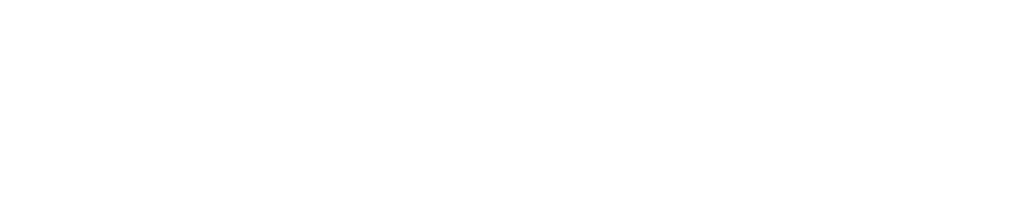
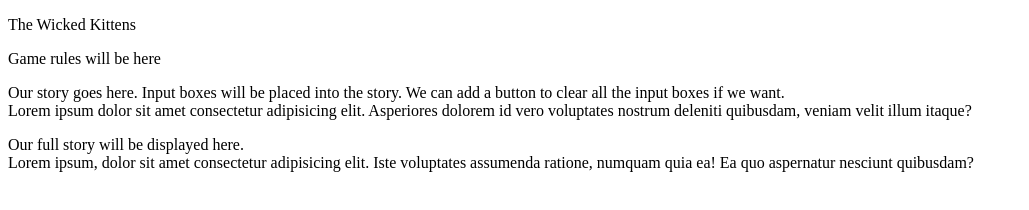
Before and after one commit to Recoded-Spark-Turkey-2022/mad-libs-the-wicked-kittens, a plain HTML site: page index.html in a window 1280 px wide. Shown: the whole page, without its empty margins (0-1029 px from the left). Drawn offline with Linux system fonts and the light colour scheme.

Commit message:
01 | HTML part and story created

```diff
--- a/index.html
+++ b/index.html
@@ -7,10 +7,40 @@
     <link href="style.css" rel="stylesheet" type="text/css" />
   </head>
   <body>
-    <div class='madLibsEdit'>
+    <div class="container-big"> <!-- This container will be flex-column -->
+
+      <nav class="title">
+        <p>
+          The Wicked Kittens
+        </p>
+      </nav>
+
+      <div class="rules">
+        <p>
+          Game rules will be here
+        </p>
+      </div>
+
+      <div class="container-main"> <!-- This container will be flex-row -->
+        <div class='madLibsEdit'>
+          <p>
+            Our story goes here. Input boxes will be placed into the story. We can add a button to clear all the input boxes if we want.
+            <br>
+            Lorem ipsum dolor sit amet consectetur adipisicing elit. Asperiores dolorem id vero voluptates nostrum deleniti quibusdam, veniam velit illum itaque?
+          </p>
+        </div>
+
+        <div class='madLibsPreview'>
+          <p>
+            Our full story will be displayed here.
+            <br>
+            Lorem ipsum, dolor sit amet consectetur adipisicing elit. Iste voluptates assumenda ratione, numquam quia ea! Ea quo aspernatur nesciunt quibusdam?
+          </p>
+        </div>
+      </div>
+
     </div>
-    <div class='madLibsPreview'>
-    </div>
+
     <script src="do-not-touch.js"></script>
     <script src="madlibs.js"></script>
   </body>
```
Also changed, not shown: story.txt.
